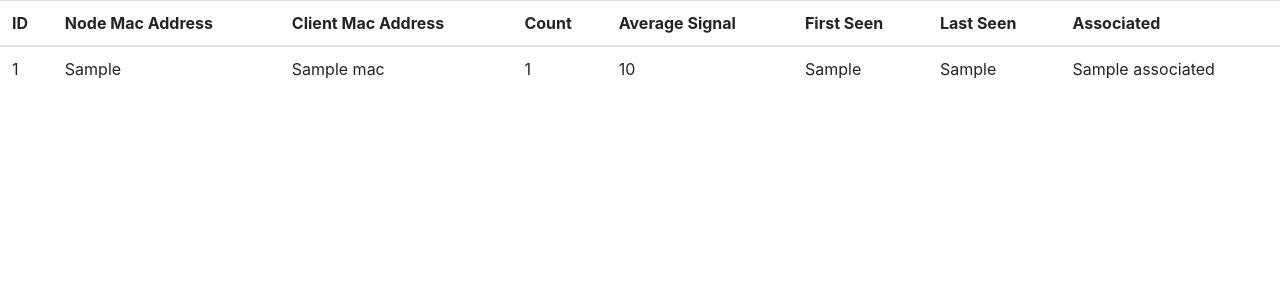
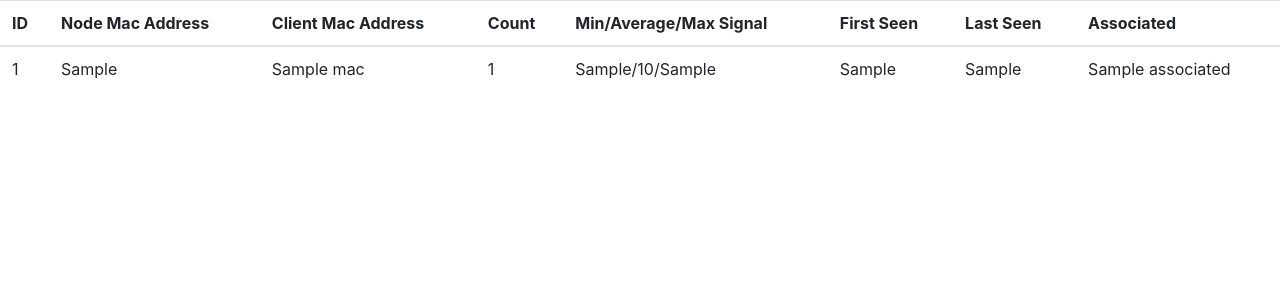
Before and after one commit to ravichandra99/cloudtrax, a Python web app: template templates/show.html in a window 1280 px wide. Shown: the top 300 px of the page. Run offline with Jinja, Linux system fonts and the light colour scheme; the template is opened without the code that fills it: most values are stand-ins (such as "Sample title", 1, 10 or a date in 2020); some libraries are stand-ins or nearby versions.

Commit message:
display min and max signal now

```diff
--- a/templates/show.html
+++ b/templates/show.html
@@ -10,7 +10,7 @@
           <th>Node Mac Address</th>
           <th>Client Mac Address</th>
           <th>Count</th>
-          <th>Average Signal</th>
+          <th>Min/Average/Max Signal</th>
           <th>First Seen</th>
           <th>Last Seen</th>
           <th>Associated</th>
@@ -23,7 +23,7 @@
           <td>{{probe.node_mac}}</td>
           <td>{{probe.mac}}</td>
           <td>{{probe.count}}</td>
-          <td>{{probe.avg_signal}}</td>
+          <td>{{probe.min_signal}}/{{probe.avg_signal}}/{{probe.max_signal}}</td>
           <td>{{probe.first_seen}}</td>
           <td>{{probe.last_seen}}</td>
           <td>{{probe.associated}}</td>
```
Also changed, not shown: example.db (deleted).
